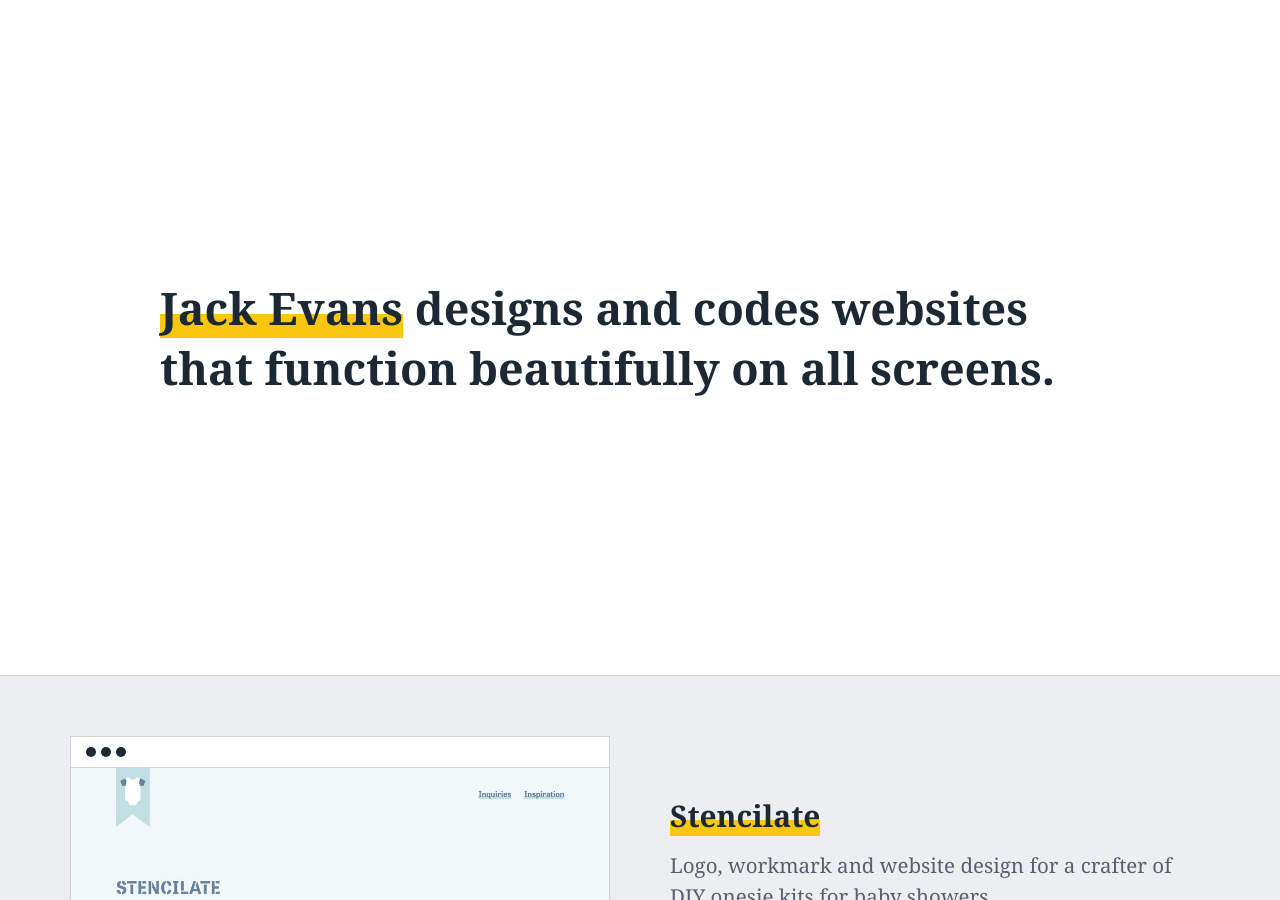
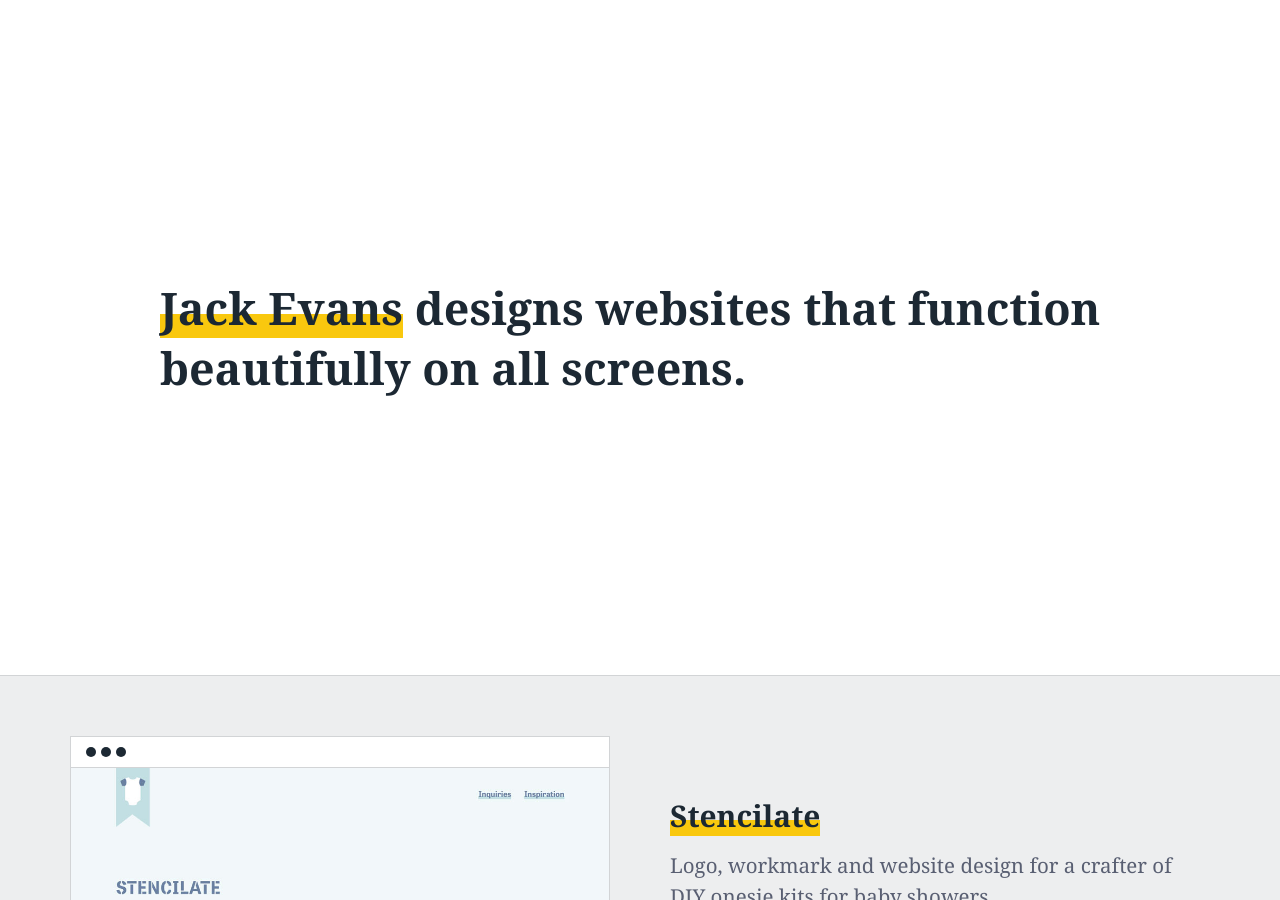
Before and after one commit to JCHeavens/jack-evans, a Jekyll site: the page built from index.html, in a window 1280 px wide and 900 px high. Built offline with Jekyll 4.4.1, drawn with Linux system fonts in a browser that asks for light colours; Markdown is read by kramdown in place of the engine named in the settings.

Commit message:
copy edit

```diff
--- a/_layouts/default.html
+++ b/_layouts/default.html
@@ -19,7 +19,7 @@
   <body>
     <header class="header">
       <div>
-        <h1><a href="http://jackevans.io">Jack Evans</a> designs and codes websites that function beautifully on all screens.</h1>
+        <h1><a href="http://jackevans.io">Jack Evans</a> designs websites that function beautifully on all screens.</h1>
       </div>
     </header>
 
```
